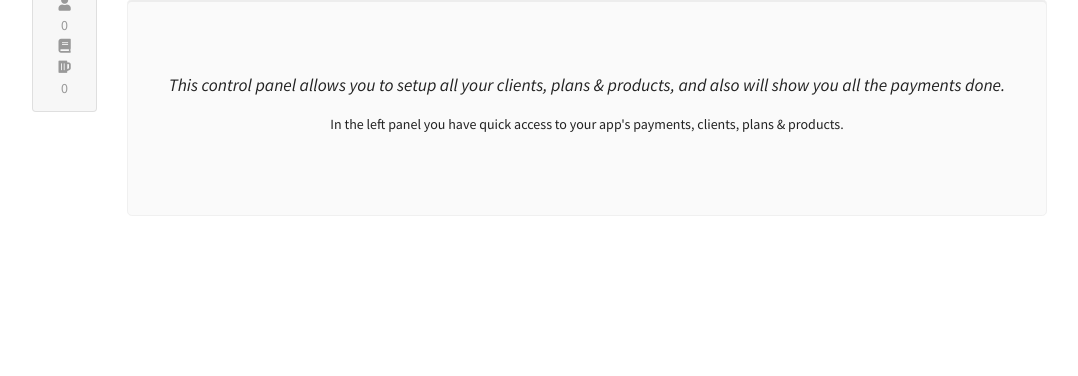
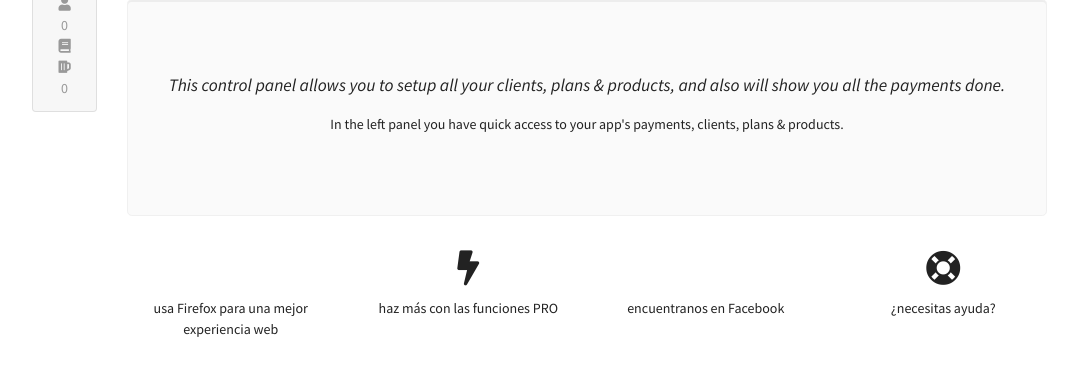
Before and after one commit to agapanto/pagosimple, a Django app: template pagosimple_frontend/templates/dashboard/apps/detail.html in a window 1280 px wide. Shown: the part 216-592 px from the top of the page, without its empty margins (53-1131 px from the left). Run offline with Django 3.2, Linux system fonts and the light colour scheme; the template is opened without the code that fills it, so the values that code supplies are empty; some libraries are stand-ins or nearby versions.

Commit message:
Create help_bar html component

```diff
--- /dev/null
+++ b/pagosimple_frontend/templates/components/help_bar.html
@@ -0,0 +1,37 @@
+<div class="row text-center">
+  <div class="col-3">
+    <h1>
+      <i class="fa fa-firefox"> </i>
+    </h1>
+    <span class="text-center">
+      usa Firefox para una mejor experiencia web
+    </span>
+  </div>
+
+  <div class="col-3">
+    <h1>
+      <i class="fa fa-bolt"> </i>
+    </h1>
+    <span class="text-center">
+      haz más con las funciones PRO
+    </span>
+  </div>
+
+  <div class="col-3">
+    <h1>
+      <i class="fa fa-facebook"> </i>
+    </h1>
+    <span class="text-center">
+      encuentranos en Facebook
+    </span>
+  </div>
+
+  <div class="col-3">
+    <h1>
+      <i class="fa fa-life-ring"> </i>
+    </h1>
+    <span class="text-center">
+      ¿necesitas ayuda?
+    </span>
+  </div>
+</div>
--- a/pagosimple_frontend/templates/dashboard/apps/detail.html
+++ b/pagosimple_frontend/templates/dashboard/apps/detail.html
@@ -51,6 +51,8 @@
         </div>
       </div>
 
+      {% include 'components/help_bar.html' %}
+
     </div>
 
   </div>
```
